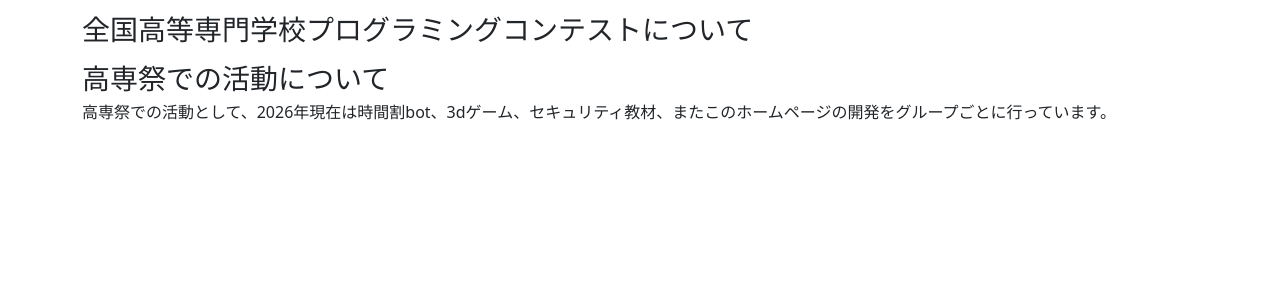
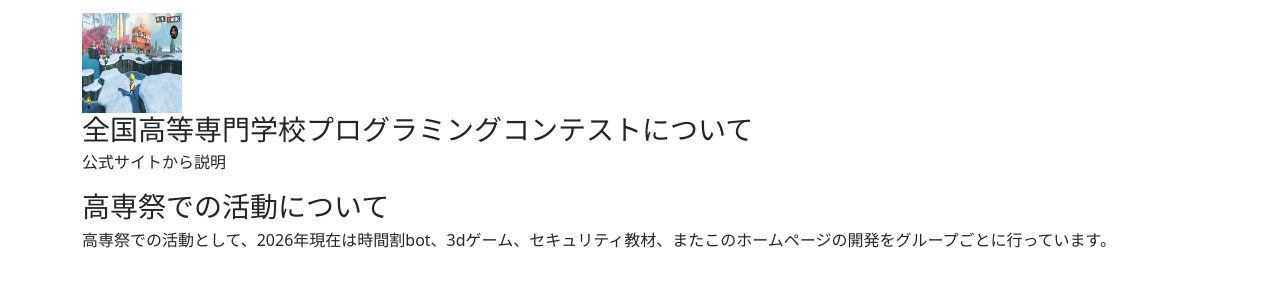
Before and after one commit to nittc-st/nittc-st.github.io, a plain HTML site: page about.html in a window 1280 px wide. Shown: the part 250-536 px from the top of the page. Drawn offline with nearby package versions, Linux system fonts and the light colour scheme.

Commit message:
仮で写真を入れられるようにしました（写真なかったのでなんかスプラです）

```diff
--- a/about.html
+++ b/about.html
@@ -48,7 +48,8 @@
         </li>
 
         <li class="nav-item">
-          <a class="nav-link" href="./chiebukuro.html">ソフテク知恵袋</a>
+          <a class="nav-link" href="./chiebukuro.html">ソフテク知恵袋
+          </a>
         </li>
 
       </ul>
@@ -61,9 +62,11 @@
 
     <h2 class="fs-3 mb-1">概要について</h2>
     <p>ソフトウェアテクノロジー部では、全国高等専門学校プログラミングコンテストやその他のコンテスト、高専祭に向けての活動などを行っています。</p>
+    <img src="./2023072820561000-4CE9651EE88A979D41F24CE8D6EA1C23.jpg"
+            alt="仮写真" width="100" height="100">
 
     <h2 class="fs-3 mb-1">全国高等専門学校プログラミングコンテストについて</h2>
-    <p></p>
+    <p>公式サイトから説明</p>
 
     <h2 class="fs-3 mb-1">高専祭での活動について</h2>
     <p>高専祭での活動として、2026年現在は時間割bot、3dゲーム、セキュリティ教材、またこのホームページの開発をグループごとに行っています。</p>
```
Also changed, not shown: 2023072820561000-4CE9651EE88A979D41F24CE8D6EA1C23.jpg (added).
